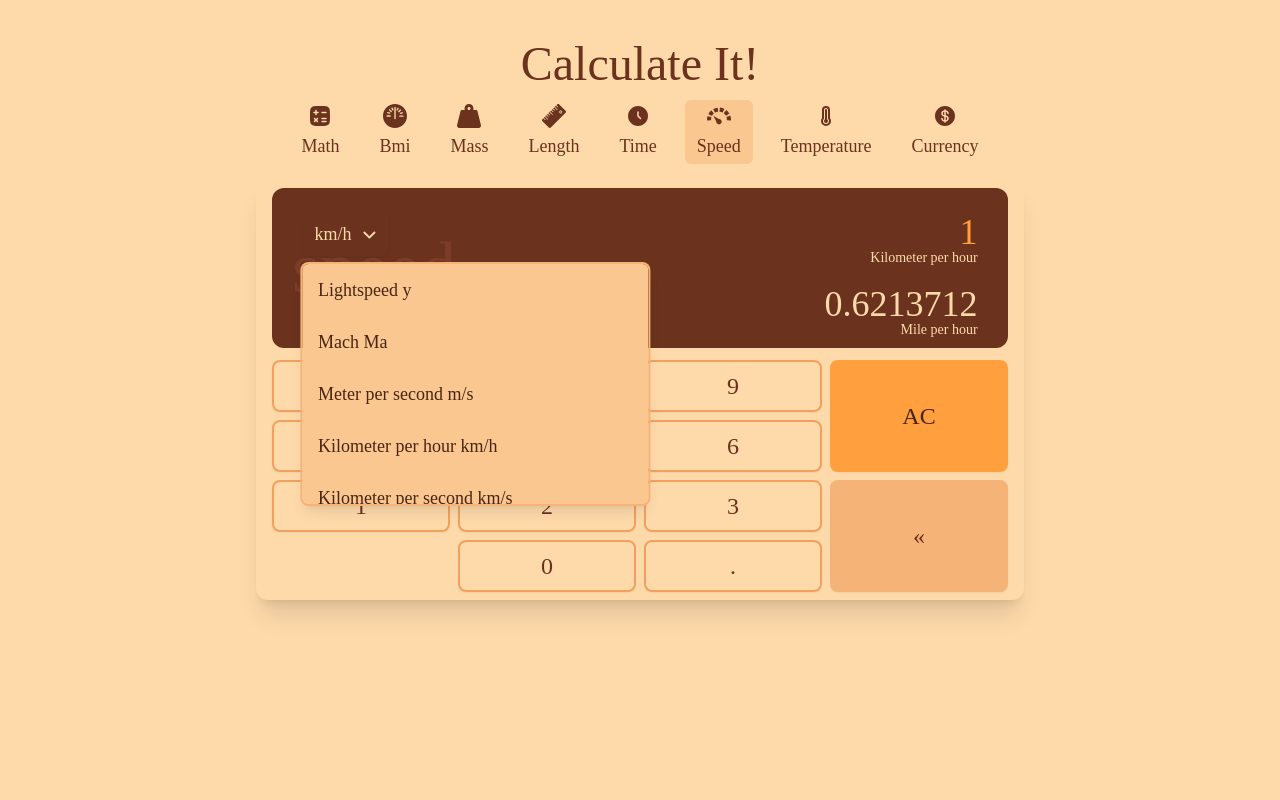
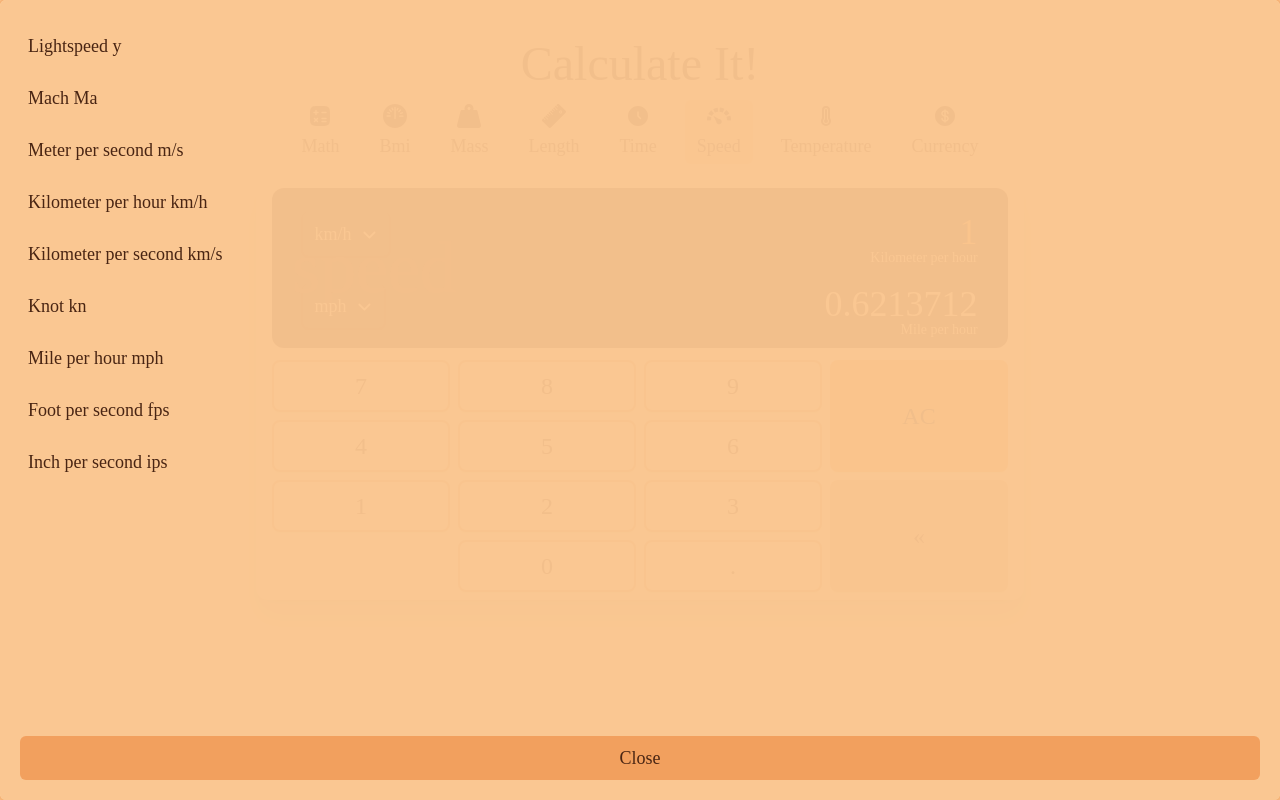
Before and after one commit to AllanKirui/calculate-it, a Vue app: page /speed in a window 1280 px wide. Both pictures are taken after a click on the button "km/h". Built offline with nearby package versions, Linux system fonts and the light colour scheme.

Commit message:
Update markup for TheDropdown cmp

```diff
--- a/src/components/ui/TheDropdown.vue
+++ b/src/components/ui/TheDropdown.vue
@@ -14,6 +14,7 @@
     </div>
 
     <!-- Menu Items -->
+    <Teleport to="body">
       <transition
         enter-active-class="transition ease-out duration-100"
         enter-from-class="transform opacity-0 scale-95"
@@ -23,22 +24,41 @@
         leave-to-class="transform opacity-0 scale-95"
       >
         <MenuItems
-        class="absolute z-10 mt-2 max-h-60 scrollable dropdown-items overflow-scroll w-4/5 sm:w-2/3 md:w-1/2 origin-top-left rounded-md bg-macaroni-and-cheese shadow-lg ring-2 ring-mellow-apricot ring-opacity-1 focus:outline-none text-base md:text-lg text-seal-brown"
+          class="absolute top-0 left-0 z-50 w-full h-full p-5 scrollable overflow-scroll origin-center rounded-md bg-macaroni-and-cheese bg-opacity-95 shadow-lg ring-2 ring-mellow-apricot ring-opacity-1 focus:outline-none text-base md:text-lg text-seal-brown"
         >
+          <!-- Menu Items Wrapper -->
+          <div class="pb-10">
             <div v-for="unit in calcUnits" :key="unit" class="py-1">
               <MenuItem v-slot="{ active }">
                 <a
                   @click="
-                $emit('setActiveUnit', unit.shortName ? unit.shortName : unit)
+                    $emit(
+                      'setActiveUnit',
+                      unit.shortName ? unit.shortName : unit
+                    )
                   "
                   href="#"
-              :class="[active ? 'bg-mellow-apricot' : '', 'block px-4 py-2']"
+                  :class="[
+                    active ? 'bg-mellow-apricot' : '',
+                    'block px-2 py-2'
+                  ]"
                   >{{ unit.longName ? unit.longName : unit }}</a
                 >
               </MenuItem>
             </div>
+          </div>
+
+          <!-- Close Button Wrapper -->
+          <div class="fixed w-full px-5 left-0 right-0 bottom-5">
+            <button
+              class="w-full p-2 bg-sandy-brown text-seal-brown rounded-md"
+            >
+              Close
+            </button>
+          </div>
         </MenuItems>
       </transition>
+    </Teleport>
   </Menu>
 </template>
 
```
Lines whose indentation alone changed are shown as unchanged.
